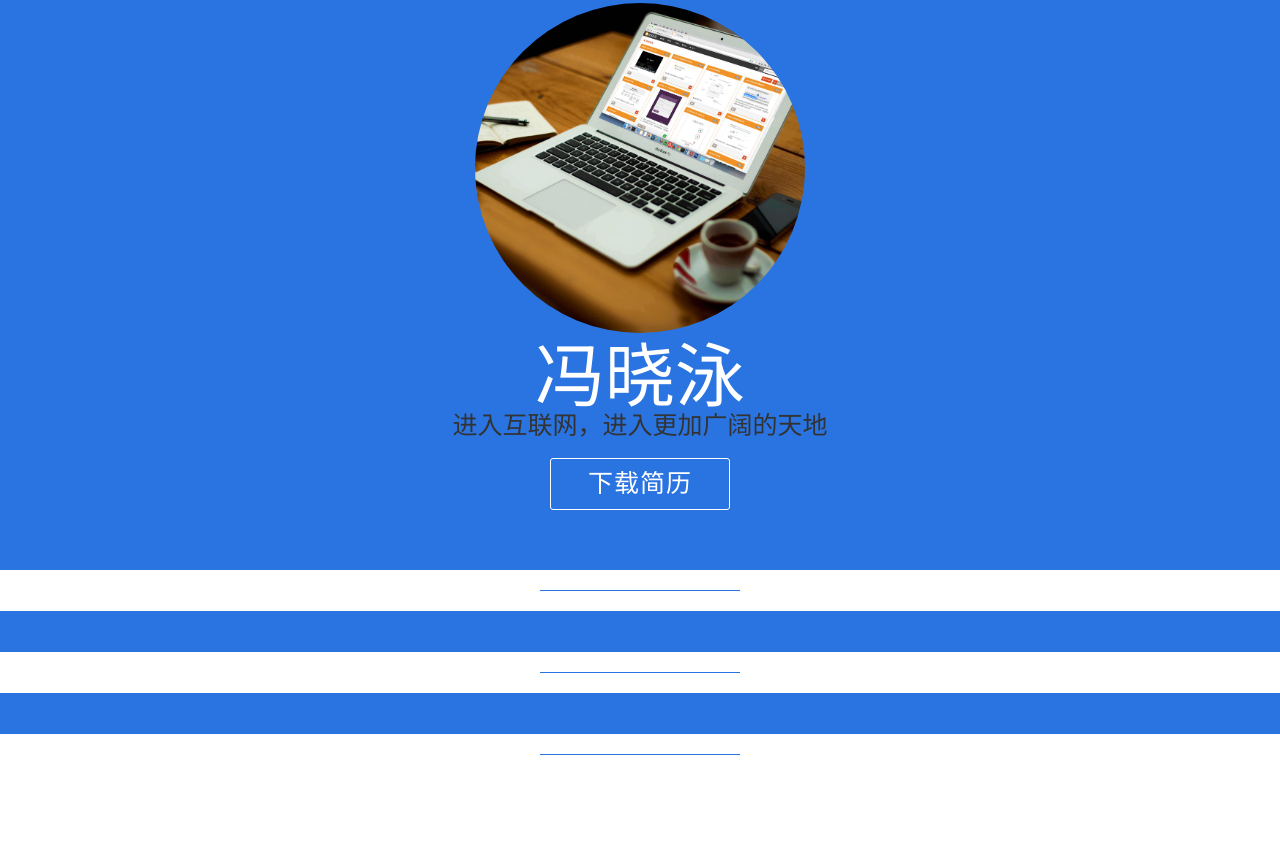
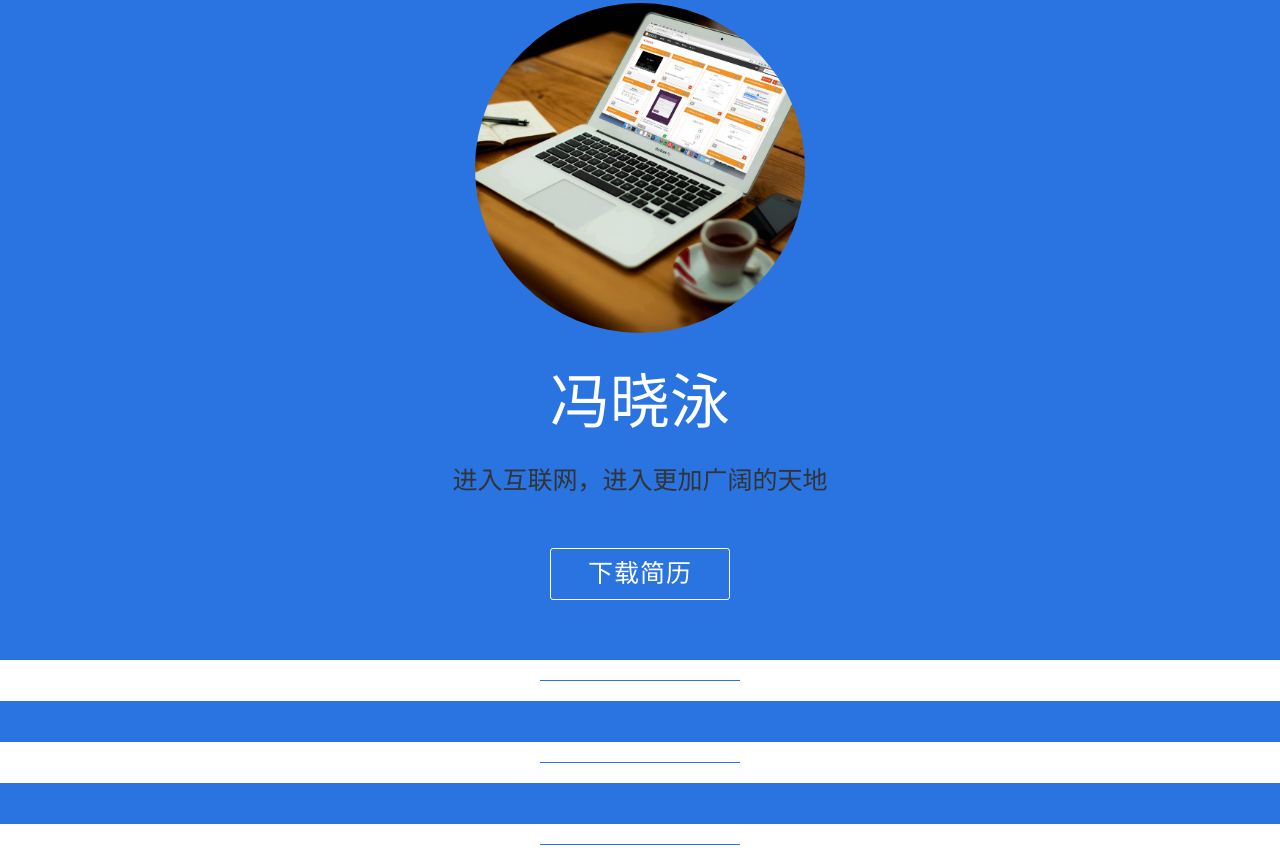
Before and after one commit to Lin-Ya/resume, a website built with webpack: page src/index.html in a window 1280 px wide. Shown: the part 828-1691 px from the top of the page. Before the commit the page ends 1603 px from the top, so only its background shows below. Built offline with nearby package versions, Linux system fonts and the light colour scheme; files whose address does not match are found by name.

Commit message:
调整bt-hero内容位置

```diff
--- a/src/js/index.js
+++ b/src/js/index.js
@@ -1,4 +1,4 @@
-import 'reset-css'
+// import 'reset-css'
 import '../css/normalize.css';
 import 'bootstrap/dist/css/bootstrap.min.css'
 import 'bootstrap/dist/js/bootstrap.min.js'
--- a/src/less/index.less
+++ b/src/less/index.less
@@ -10,13 +10,6 @@
     }
 }
 
-a {
-    text-decoration: none;
-    &:hover {
-        text-decoration: none;
-    }
-}
-
 ul,
 ol {
     list-style: none;
@@ -24,22 +17,7 @@ ol {
 
 // index style
 
-section {
-    padding: 20px 0; // overflow: hidden;
-    background-color: #fff;
-    position: relative;
-    &:nth-child(2n){
-        background-color: @main-blue;
-    }
-    &::before {
-        content: '';
-        display: block;
-        width: 200px;
-        border-bottom: 1px solid @main-blue;
-        top: 20px;
-        margin: 0 auto;
-    }
-}
+
 
 @import 'var.less';
 @import 'style.less';
--- a/src/less/style.less
+++ b/src/less/style.less
@@ -105,9 +105,11 @@ nav.bt-navbar {
         }
         h1 {
             color: #fff;
-            font-size: 70px;
+            font-size: 60px;
+            margin-top: 30px;
         }
         h3 {
+            margin: 35px 0;
             font-size: 25px;
             text-align: center;
         }
--- a/src/less/var.less
+++ b/src/less/var.less
@@ -12,7 +12,9 @@
     margin: 20px;
     color: #fff;
     letter-spacing: 1px;
+    text-decoration: none;
     &:hover {
+        text-decoration: none;
         color: @main-blue;
         background-color: #fff;
     }
@@ -24,3 +26,20 @@
         color: #fff;
     }
 }
+
+section {
+    padding: 20px 0; // overflow: hidden;
+    background-color: #fff;
+    position: relative;
+    &:nth-child(2n) {
+        background-color: @main-blue;
+    }
+    &::before {
+        content: '';
+        display: block;
+        width: 200px;
+        border-bottom: 1px solid @main-blue;
+        top: 20px;
+        margin: 0 auto;
+    }
+}
```
